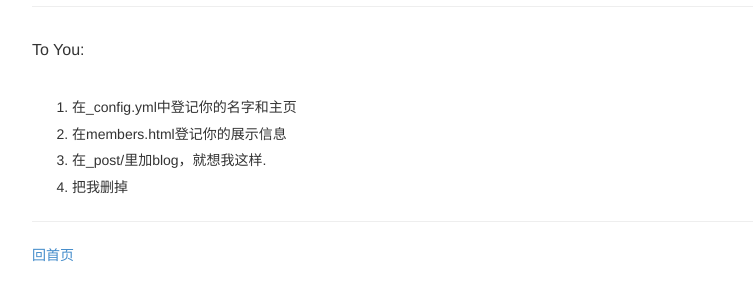
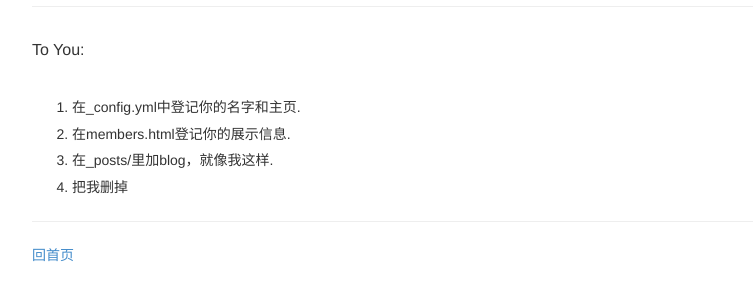
Before and after one commit to ejoy/ejoy.github.io, a Jekyll site: the page built from _posts/2015-01-08-hello_world.md, in a window 1280 px wide. Shown: the part 178-478 px from the top of the page, without its empty margins (38-791 px from the left). Built offline with Jekyll 4.4.1, drawn with Linux system fonts in a browser that asks for light colours.

Commit message:
fix typo

```diff
--- a/_posts/2015-01-08-hello_world.md
+++ b/_posts/2015-01-08-hello_world.md
@@ -6,7 +6,7 @@ author: hqwrong
 
 To You:
 
-1. 在_config.yml中登记你的名字和主页
-2. 在members.html登记你的展示信息
-3. 在_post/里加blog，就想我这样.
+1. 在_config.yml中登记你的名字和主页.
+2. 在members.html登记你的展示信息.
+3. 在_posts/里加blog，就像我这样.
 4. 把我删掉
```
